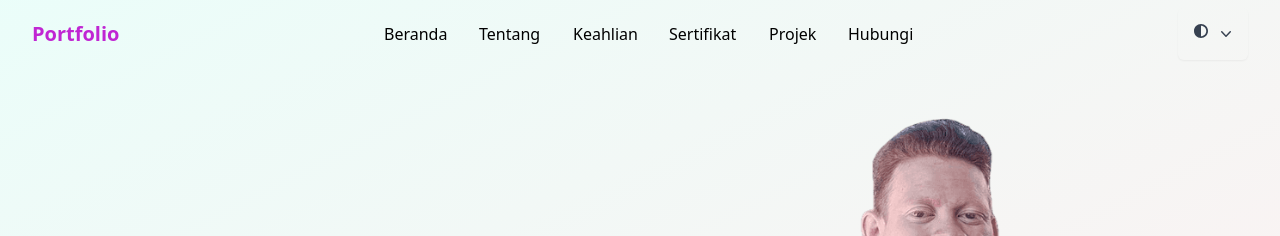
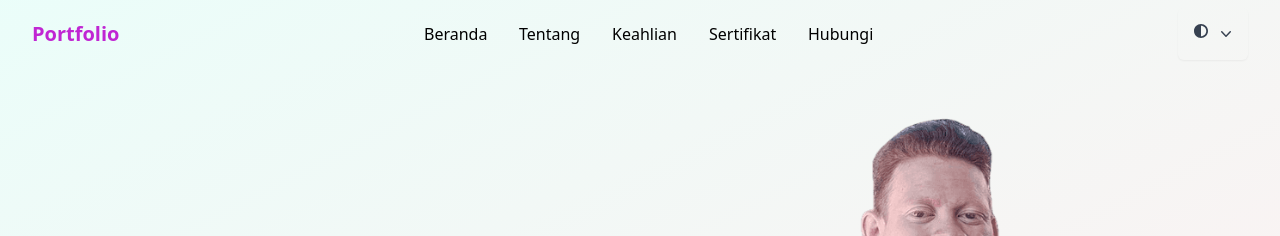
Before and after one commit to jufron/portfolio_tailwind, a website: page src/index.html in a window 1280 px wide. Shown: the top 236 px of the page. Drawn offline with nearby package versions, Linux system fonts and the light colour scheme.

Commit message:
menghapus sementara bagian projek

```diff
--- a/src/index.html
+++ b/src/index.html
@@ -34,7 +34,7 @@
             <a href="#tentang" class="flex items-center px-4 py-5 transition duration-500 md:justify-center hover:text-fuchsia-600 hover:bg-fuchsia-100 rounded-xl dark:hover:bg-slate-700 dark:text-slate-200" data-aos="zoom-in" data-aos-duration="1000">Tentang</a>
             <a href="#keahlian" class="flex items-center px-4 py-5 transition duration-500 md:justify-center hover:text-fuchsia-600 hover:bg-fuchsia-100 rounded-xl dark:hover:bg-slate-700 dark:text-slate-200" data-aos="zoom-in" data-aos-duration="1000">Keahlian</a>
             <a href="#sertifikat" class="flex items-center px-4 py-5 transition duration-500 md:justify-center hover:text-fuchsia-600 hover:bg-fuchsia-100 rounded-xl dark:hover:bg-slate-700 dark:text-slate-200" data-aos="zoom-in" data-aos-duration="1000">Sertifikat</a>
-            <a href="#projek" class="flex items-center px-4 py-5 transition duration-500 md:justify-center hover:text-fuchsia-600 hover:bg-fuchsia-100 rounded-xl dark:hover:bg-slate-700 dark:text-slate-200" data-aos="zoom-in" data-aos-duration="1000">Projek</a>
+            <!-- <a href="#projek" class="flex items-center px-4 py-5 transition duration-500 md:justify-center hover:text-fuchsia-600 hover:bg-fuchsia-100 rounded-xl dark:hover:bg-slate-700 dark:text-slate-200" data-aos="zoom-in" data-aos-duration="1000">Projek</a> -->
             <a href="#hubungi" class="flex items-center px-4 py-5 transition duration-500 md:justify-center hover:text-fuchsia-600 hover:bg-fuchsia-100 rounded-xl dark:hover:bg-slate-700 dark:text-slate-200" data-aos="zoom-in" data-aos-duration="1000">Hubungi</a>
           </div>
         </div>
@@ -267,7 +267,8 @@
   <!-- end sertifikat 4-->
 
   <!-- section5 projek -->
-  <div id="projek" class="bg-slate-100 dark:bg-slate-800">
+
+  <!-- <div id="projek" class="bg-slate-100 dark:bg-slate-800">
     <div class="container px-4 py-24 m-auto lg:px-20">
       <h2 class="text-4xl font-semibold dark:text-slate-200" data-aos="fade-down" data-aos-duration="2000">Projek Saya</h2>
       <hr class="h-1 mt-6 w-28 bg-fuchsia-600" data-aos="fade-down" data-aos-duration="2000">
@@ -328,7 +329,8 @@
         </div>
       </div>
     </div>
-  </div>
+  </div> -->
+
   <!-- end section5 projek -->
 
   <!-- section6 Hubungi -->
@@ -363,7 +365,7 @@
           <a class="block mb-3 transition duration-500 hover:text-fuchsia-600" href="#tentang">Tentang</a>
           <a class="block mb-3 transition duration-500 hover:text-fuchsia-600" href="#keahlian">Keahlian</a>
           <a class="block mb-3 transition duration-500 hover:text-fuchsia-600" href="#sertifikat">Sertifikat</a>
-          <a class="block mb-3 transition duration-500 hover:text-fuchsia-600" href="#projek">Projek</a>
+          <!-- <a class="block mb-3 transition duration-500 hover:text-fuchsia-600" href="#projek">Projek</a> -->
         </div>
 
         <div class="px-2" data-aos="fade-down" data-aos-duration="2000">
```
